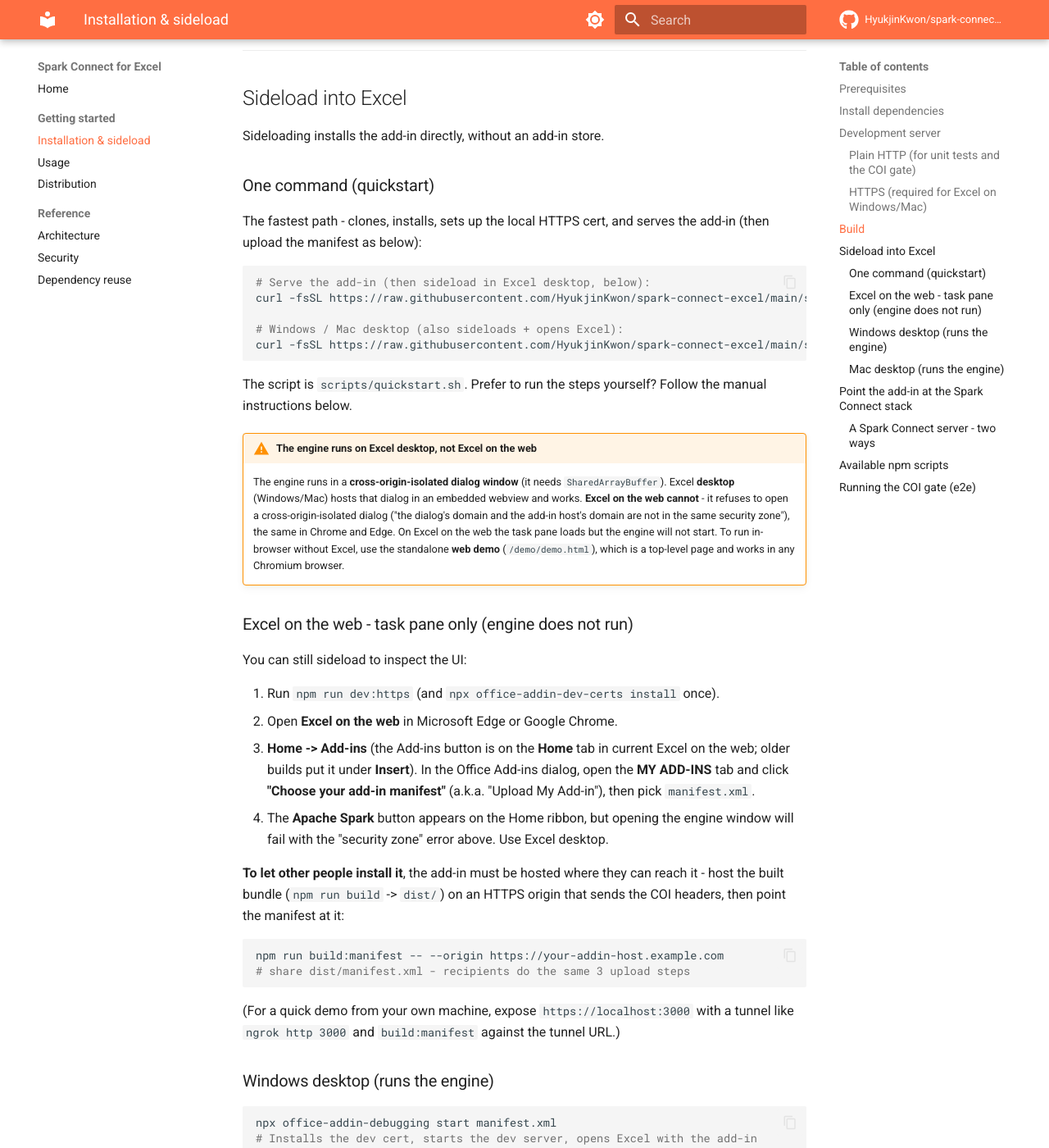
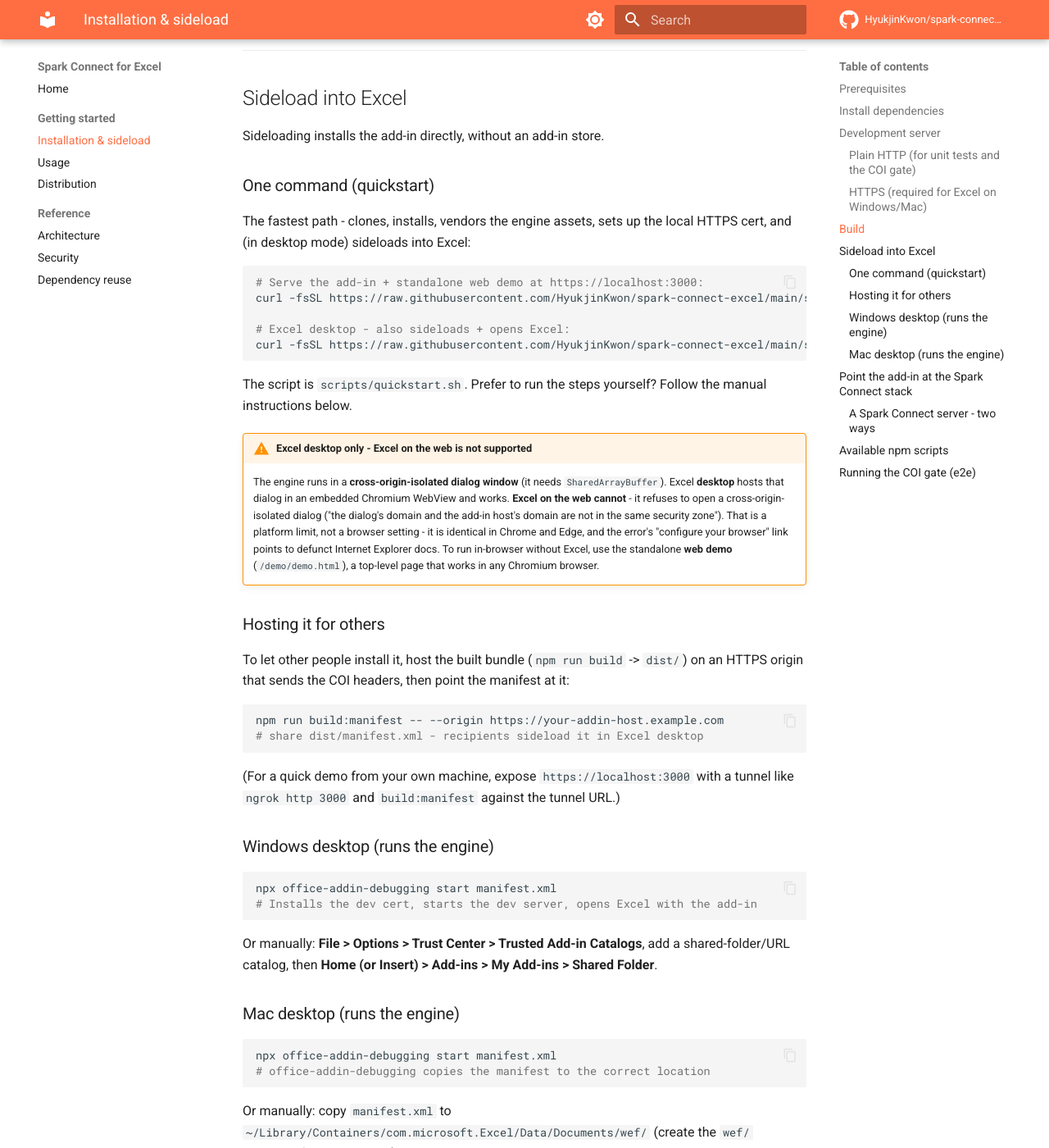
Before and after one commit to HyukjinKwon/spark-connect-excel, an MkDocs documentation site: the page built from docs/installation.md, in a window 1280 px wide and 1400 px high, scrolled down 1855 px. Shown: the whole window at 82% size. Built offline with MkDocs 1.6.1 and Material for MkDocs 9.7.7, drawn with Linux system fonts in a browser that asks for light colours; comment, search, counter and statistics services are not loaded; some of the changed text lies outside the part shown.

Commit message:
Drop Excel-on-the-web host support; reframe engine e2e; bump to 0.2.0
Excel on the web cannot open the cross-origin-isolated dialog the engine
needs, so only Excel desktop runs the engine (the standalone web demo still
runs the engine in any browser). Scrub remaining web-host claims from docs and
scripts, make sideloading desktop-first, reframe the engine e2e workflow, and
bump the project version to 0.2.0.

Co-authored-by: Isaac

````diff
--- a/docs/installation.md
+++ b/docs/installation.md
@@ -10,7 +10,7 @@
 | npm | 10+ | Comes with Node 20 |
 | Python | 3.11+ | For running the Python unit tests locally |
 | Docker (optional) | 20+ | Only needed for the full stack (Spark Connect + Envoy + static host); a local server just needs Java 17 + `pip install "pyspark[connect]"` |
-| Excel (to run the engine) | 2019 / Microsoft 365 | Windows or Mac **desktop** (Excel on the web loads the task pane but cannot run the engine - see below) |
+| Excel (to run the engine) | 2019 / Microsoft 365 | Windows or Mac **desktop** (Excel on the web is not supported - see below) |
 
 > **Browser requirement:** The add-in requires a Chromium-based Excel host
 > (Windows WebView2, Edge, Chrome). `COEP: credentialless` - the mode needed
@@ -88,51 +88,40 @@
 
 ### One command (quickstart)
 
-The fastest path - clones, installs, sets up the local HTTPS cert, and serves
-the add-in (then upload the manifest as below):
+The fastest path - clones, installs, vendors the engine assets, sets up the
+local HTTPS cert, and (in desktop mode) sideloads into Excel:
 
 ```bash
-# Serve the add-in (then sideload in Excel desktop, below):
+# Serve the add-in + standalone web demo at https://localhost:3000:
 curl -fsSL https://raw.githubusercontent.com/HyukjinKwon/spark-connect-excel/main/scripts/quickstart.sh | bash
 
-# Windows / Mac desktop (also sideloads + opens Excel):
+# Excel desktop - also sideloads + opens Excel:
 curl -fsSL https://raw.githubusercontent.com/HyukjinKwon/spark-connect-excel/main/scripts/quickstart.sh | bash -s -- desktop
 ```
 
 The script is `scripts/quickstart.sh`. Prefer to run the steps yourself? Follow
 the manual instructions below.
 
-!!! warning "The engine runs on Excel desktop, not Excel on the web"
+!!! warning "Excel desktop only - Excel on the web is not supported"
     The engine runs in a **cross-origin-isolated dialog window** (it needs
-    `SharedArrayBuffer`). Excel **desktop** (Windows/Mac) hosts that dialog in an
-    embedded webview and works. **Excel on the web cannot** - it refuses to open
+    `SharedArrayBuffer`). Excel **desktop** hosts that dialog in an embedded
+    Chromium WebView and works. **Excel on the web cannot** - it refuses to open
     a cross-origin-isolated dialog ("the dialog's domain and the add-in host's
-    domain are not in the same security zone"), the same in Chrome and Edge. On
-    Excel on the web the task pane loads but the engine will not start. To run
-    in-browser without Excel, use the standalone **web demo**
-    (`/demo/demo.html`), which is a top-level page and works in any Chromium
-    browser.
+    domain are not in the same security zone"). That is a platform limit, not a
+    browser setting - it is identical in Chrome and Edge, and the error's
+    "configure your browser" link points to defunct Internet Explorer docs. To
+    run in-browser without Excel, use the standalone **web demo**
+    (`/demo/demo.html`), a top-level page that works in any Chromium browser.
 
-### Excel on the web - task pane only (engine does not run)
+### Hosting it for others
 
-You can still sideload to inspect the UI:
-
-1. Run `npm run dev:https` (and `npx office-addin-dev-certs install` once).
-2. Open **Excel on the web** in Microsoft Edge or Google Chrome.
-3. **Home -> Add-ins** (the Add-ins button is on the **Home** tab in current
-   Excel on the web; older builds put it under **Insert**). In the Office Add-ins
-   dialog, open the **MY ADD-INS** tab and click **"Choose your add-in
-   manifest"** (a.k.a. "Upload My Add-in"), then pick `manifest.xml`.
-4. The **Apache Spark** button appears on the Home ribbon, but opening the engine
-   window will fail with the "security zone" error above. Use Excel desktop.
-
-**To let other people install it**, the add-in must be hosted where they can
-reach it - host the built bundle (`npm run build` -> `dist/`) on an HTTPS origin
-that sends the COI headers, then point the manifest at it:
+To let other people install it, host the built bundle (`npm run build` ->
+`dist/`) on an HTTPS origin that sends the COI headers, then point the manifest
+at it:
 
 ```bash
 npm run build:manifest -- --origin https://your-addin-host.example.com
-# share dist/manifest.xml - recipients do the same 3 upload steps
+# share dist/manifest.xml - recipients sideload it in Excel desktop
 ```
 
 (For a quick demo from your own machine, expose `https://localhost:3000` with a
@@ -160,13 +149,9 @@
 `~/Library/Containers/com.microsoft.Excel/Data/Documents/wef/` (create the
 `wef/` directory if it doesn't exist). Restart Excel.
 
-> The engine runs on Excel **desktop** (Windows or Mac). The Office.js error's
-> suggestion to "configure your browser" / "try a different browser" refers to
-> legacy Internet Explorer **Security Zones** (a Windows-only IE concept) and
-> does **not** apply to Chrome/Edge on macOS - there is no such setting to change,
-> and it would not fix this anyway. The real cause is that the engine's dialog
-> must be cross-origin-isolated, which Excel on the web does not allow. Use Excel
-> desktop, or the standalone web demo for in-browser use.
+> The engine runs on Excel **desktop**. Excel on the web is not supported (its
+> Dialog API will not open the cross-origin-isolated engine window). For an
+> in-browser run without Excel, use the standalone web demo (`/demo/demo.html`).
 
 ---
 
--- a/manifest.xml
+++ b/manifest.xml
@@ -15,7 +15,7 @@
   <!-- =========================== Identity =================================== -->
   <!-- Fixed GUID - do not regenerate; changing it breaks existing sideloads.   -->
   <Id>7f3a2e1b-4c8d-4f9e-a2b3-5d6e7f8a9b0c</Id>
-  <Version>1.0.0.0</Version>
+  <Version>0.2.0.0</Version>
   <ProviderName>Spark Connect for Excel</ProviderName>
   <DefaultLocale>en-US</DefaultLocale>
 
--- a/package.json
+++ b/package.json
@@ -1,6 +1,6 @@
 {
   "name": "spark-connect-excel",
-  "version": "0.1.0",
+  "version": "0.2.0",
   "description": "Run Spark SQL against your own Spark Connect cluster from Excel — results land in a range, refreshable and chartable, with no backend server (powered by pyspark-connect-web).",
   "license": "Apache-2.0",
   "author": "Hyukjin Kwon",
````
Also changed, not shown: README.md (+9 -18 lines), docs/architecture.md (+3 -4 lines), docs/distribution.md (+1 -1 lines), docs/index.md (+0 -2 lines), scripts/sideload.md (+9 -24 lines), 2 other files.
